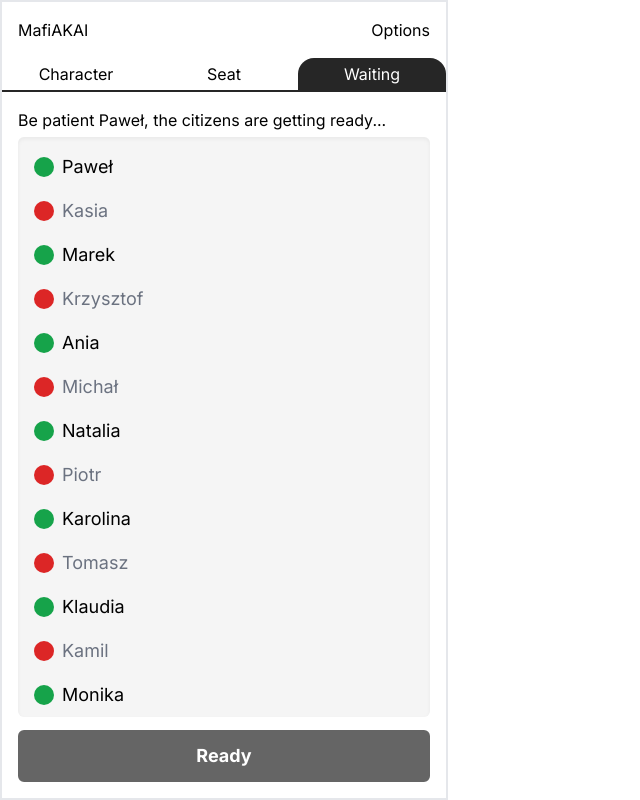
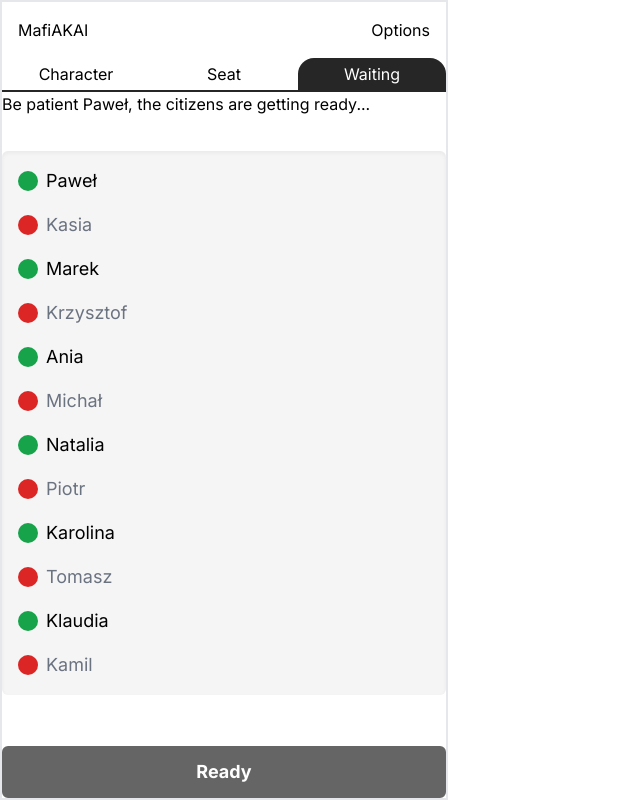
Before and after one commit to akai-org/mafiakai, a React (Vite) app in the folder client/: page / in a window 1280 px wide. Both pictures are taken after a click on the button "Waiting". Shown: the whole page, without its empty margins (0-640 px from the left). Built offline with nearby package versions, Linux system fonts and the light colour scheme.

Commit message:
Fixed overflow issue

```diff
--- a/client/src/pages/Lobby/Waiting.tsx
+++ b/client/src/pages/Lobby/Waiting.tsx
@@ -40,9 +40,9 @@ function DisplayPlayers({ players }: DisplayPlayersProps) {
 function Waiting({ playername }: WaitingProps) {
   const player: PlayerInfo = { name: playername[0], seat: null, isReady: false };
   return (
-    <div className="flex h-full w-full flex-col justify-between p-4">
-      <p>Be patient {player.name}, the citizens are getting ready...</p>
-      <div className="flex max-h-[calc(100vh-220px)] flex-col overflow-y-auto rounded-md bg-neutral-100 px-4 shadow-inner">
+    <div className="flex h-full w-full flex-col justify-between">
+      <p className="flex-shrink-0 text-base">Be patient {player.name}, the citizens are getting ready...</p>
+      <div className="my-2 flex max-h-[calc(100vh-16rem)] flex-col overflow-y-auto rounded-md bg-neutral-100 px-4 shadow-inner">
         <DisplayPlayers
           players={[
             player.name,
@@ -68,7 +68,7 @@ function Waiting({ playername }: WaitingProps) {
           ]}
         />
       </div>
-      <div className="group relative mt-2">
+      <div className="group relative mt-4 flex-shrink-0">
         <Button size="button-lg" disabled={!player.name || player.seat === null} className="w-full">
           Ready
         </Button>
```
